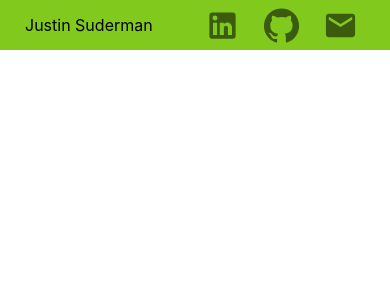
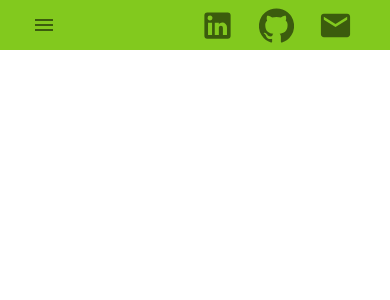
Before and after one commit to jsuderman/personal-portfolio, a React (Create React App) app: page / in a window 390 px wide. Shown: the top 300 px of the page. Built offline with nearby package versions, Linux system fonts and the light colour scheme.

Commit message:
change nav bar to be responsive to show icon when page is smaller

```diff
--- a/package.json
+++ b/package.json
@@ -8,7 +8,9 @@
     "@testing-library/jest-dom": "^5.11.6",
     "@testing-library/react": "^11.2.2",
     "@testing-library/user-event": "^12.6.0",
+    "bootstrap": "^4.5.3",
     "react": "^17.0.1",
+    "react-bootstrap": "^1.4.0",
     "react-dom": "^17.0.1",
     "react-scripts": "4.0.1",
     "web-vitals": "^0.2.4"
--- a/src/components/Navigation/Navigation.css
+++ b/src/components/Navigation/Navigation.css
@@ -2,18 +2,59 @@
     display: flex;
     height: 50px;
     background-color: #82c91e;
-    justify-content: space-between;
+    width: 100%;
+}
+
+.navigation__left {
+    flex: 50%;
+    display: flex;
+    justify-content: left;
     align-items: center;
 }
 
-.navigation__header {
-
-    margin-left: 25px;
+.navigation__right {
+    flex: 50%;
+    display: flex;
+    justify-content: flex-end;
+    align-items: center;
+    padding-right: 25px;
 }
 
+
+
 .navigation__socials {
-    margin-right: 20px;
-    justify-content: space-between;
     display: flex;
-    margin-left: 25px;
+
 }
+
+.navigation__links {
+    max-height: 80px;
+}
+
+.navigation__links > button {
+    display: none;
+    margin-left: 20px;
+}
+
+.navigation__links > a {
+    text-decoration: none;
+    color: antiquewhite;
+    font-size: 20px;
+    margin-left: 15px;
+}
+
+@media only screen and (max-width: 850px) {
+    .navigation__links > a {
+        font-size: 15px;
+    }
+}
+
+@media only screen and (max-width: 700px) {
+    .navigation__links > button {
+        display: flex
+    }
+
+    .navigation__links > a {
+        display: none
+    }
+}
--- a/src/components/Navigation/Navigation.js
+++ b/src/components/Navigation/Navigation.js
@@ -1,17 +1,30 @@
-import React from 'react';
+import React, { useState } from 'react';
 import "./Navigation.css";
 import { IconButton } from '@material-ui/core';
 import LinkedInIcon from '@material-ui/icons/LinkedIn';
 import GitHubIcon from '@material-ui/icons/GitHub';
 import EmailIcon from '@material-ui/icons/Email';
+import MenuIcon from '@material-ui/icons/Menu';
+
 
 
 function Navigation() {
+
+        const [showLinks, setShowLinks] = useState(false);
+
     return (
         <div className="navigation">
-            <div className="navigation__header">
-                <p> Justin Suderman</p>
+            <div className="navigation__left">
+                <div className="navigation__links">
+                    <a href="/">About Me</a>
+                    <a href="/">Skills</a>
+                    <a href="/">Projects</a>
+                    <a href="/">Contact Me</a>
+                    <IconButton> <MenuIcon /> </IconButton>
                 </div>
+            </div>
+
+            <div className="navigation__right">
                 <div className="navigation__socials">
                     <IconButton>
                         <LinkedInIcon
@@ -34,6 +47,10 @@ function Navigation() {
 
 
                 </div>
+            </div>
+
+
+
 
         </div>
     )
```
Also changed, not shown: 2 other files (tests, documents, lock files or other folders). Lines whose indentation alone changed are shown as unchanged.
